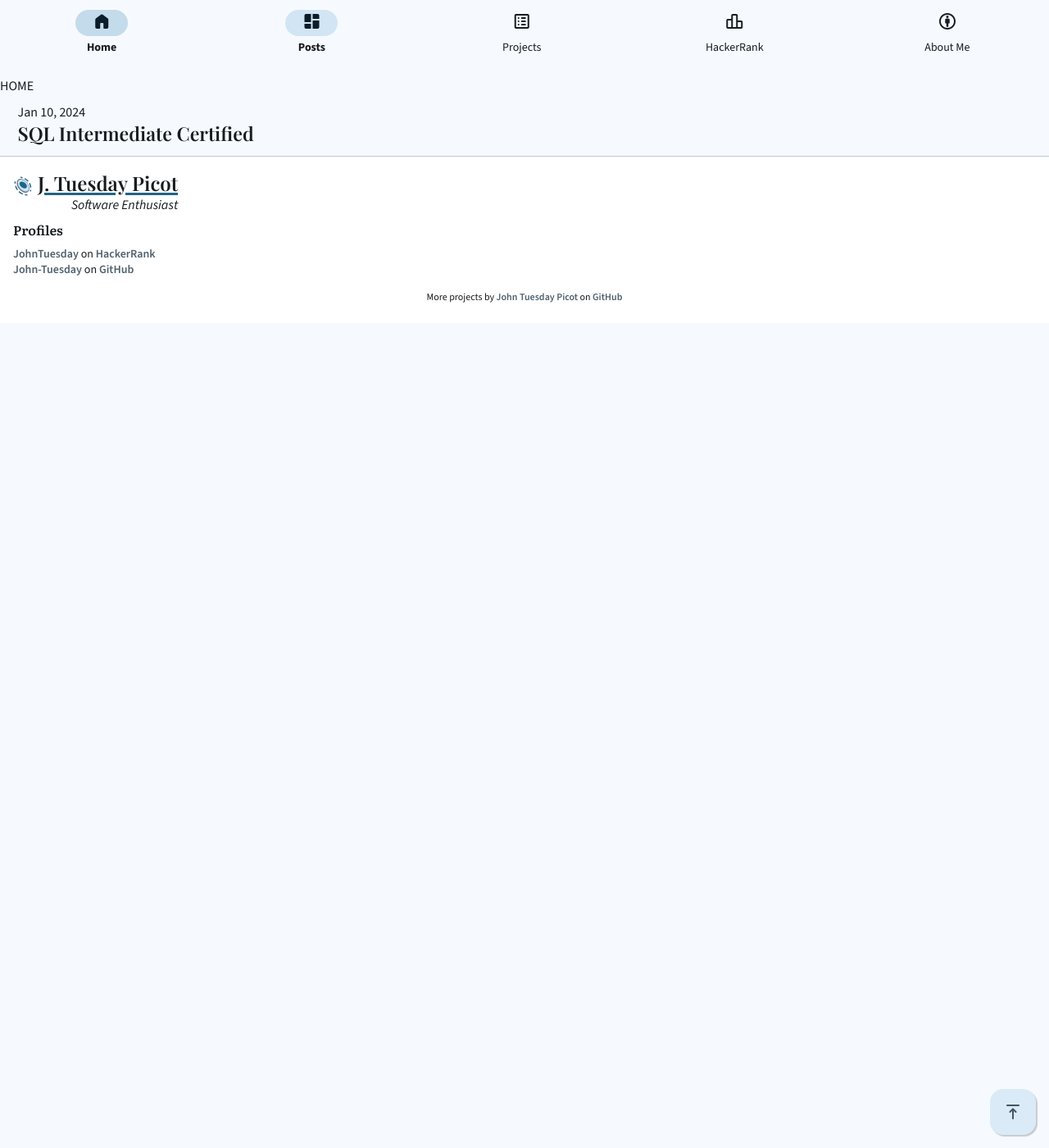
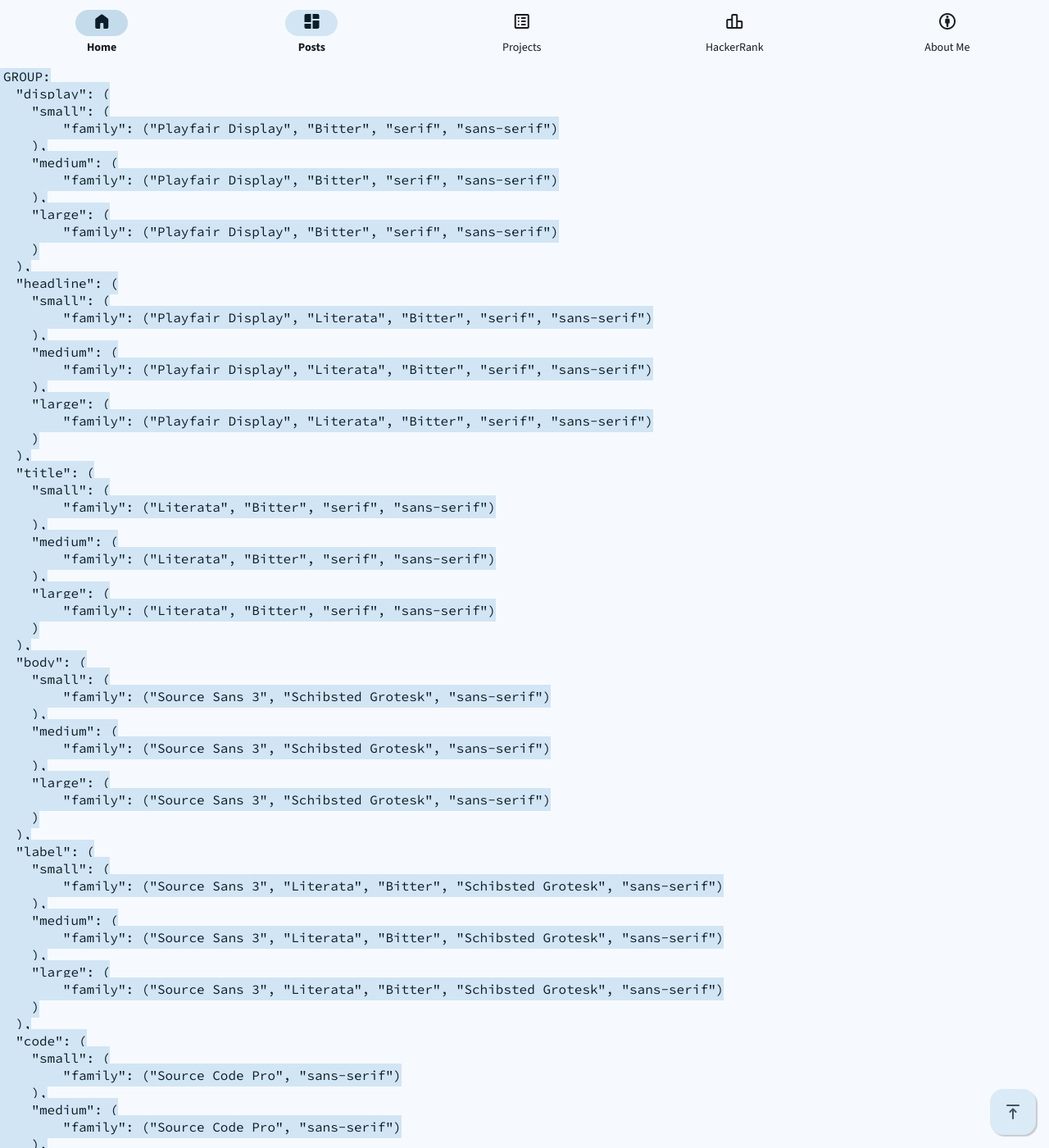
Before and after one commit to John-Tuesday/John-Tuesday.github.io, a Jekyll site: the page built from home.md, in a window 1280 px wide and 1400 px high. Shown: the whole window at 82% size. Built offline with Jekyll 4.4.1, drawn with Linux system fonts in a browser that asks for light colours; some web fonts are replaced; some of the changed text lies outside the part shown.

Commit message:
Create a font-preview test page

```diff
--- /dev/null
+++ b/_sass/test/font-preview.scss
@@ -0,0 +1,57 @@
+@use "theme";
+
+ul.font-demo {
+    display: grid;
+    grid-template-columns: 1fr 1fr 1fr;
+    align-items: baseline;
+}
+
+.demo-display-large {
+    @include theme.font-display-large();
+}
+.demo-display-medium {
+    @include theme.font-display-medium();
+}
+.demo-display-small {
+    @include theme.font-display-small();
+}
+
+.demo-headline-large {
+    @include theme.font-headline-large();
+}
+.demo-headline-medium {
+    @include theme.font-headline-medium();
+}
+.demo-headline-small {
+    @include theme.font-headline-small();
+}
+
+.demo-title-large {
+    @include theme.font-title-large();
+}
+.demo-title-medium {
+    @include theme.font-title-medium();
+}
+.demo-title-small {
+    @include theme.font-title-small();
+}
+
+.demo-body-large {
+    @include theme.font-body-large();
+}
+.demo-body-medium {
+    @include theme.font-body-medium();
+}
+.demo-body-small {
+    @include theme.font-body-small();
+}
+
+.demo-label-large {
+    @include theme.font-label-large();
+}
+.demo-label-medium {
+    @include theme.font-label-medium();
+}
+.demo-label-small {
+    @include theme.font-label-small();
+}
--- a/assets/css/default.scss
+++ b/assets/css/default.scss
@@ -57,6 +57,7 @@
 @use "hackerrank/certificates";
 @use "hackerrank/badges";
 @use "projects";
+@use "test/font-preview";
 
 #main_content {
     max-width: min(100%, 800px);
--- a/home.md
+++ b/home.md
@@ -3,4 +3,34 @@
 permalink: "/home"
 ---
 
-HOME
+~~~~
+GROUP:
+
+{%- assign sizes="small,medium,large" | split: "," -%}
+{% for group in site.data.fonts.typography-groups %}
+  "{{ group }}": (
+  {%- for size in sizes -%}
+    {%- assign families="" | split: "," -%}
+    {%- for font in site.data.fonts.families -%}
+      {%- for g in font.groups -%}
+        {%- if g.name == group or g.name == "all" -%}
+          {%- assign s=g.sizes | join: "," -%}
+          {%- if s contains size or s == empty -%}
+            {%- capture family -%}
+            "{{ font.family }}"
+            {%- endcapture -%}
+            {%- assign families=families | push: family -%}
+          {%- endif -%}
+        {%- endif -%}
+      {%- endfor -%}
+    {%- endfor %}
+    "{{ size }}": (
+        "family": ({{ families | join: ", " }})
+    )
+    {%- unless forloop.last -%} , {%- endunless -%}
+  {%- endfor %}
+  )
+  {%- unless forloop.last -%} , {%- endunless -%}
+{% endfor %}
+
+~~~~
```
Also changed, not shown: test/font-preview.html (added, +64 -0 lines).
